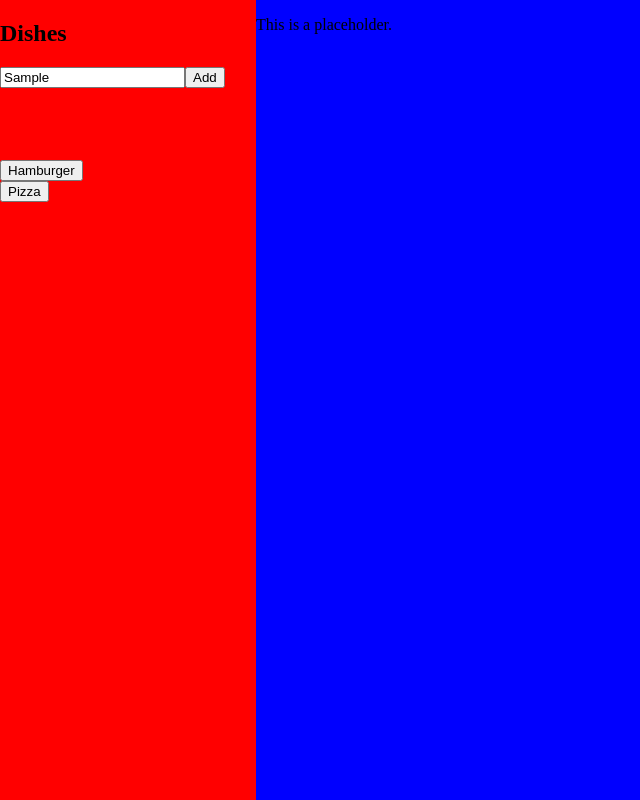
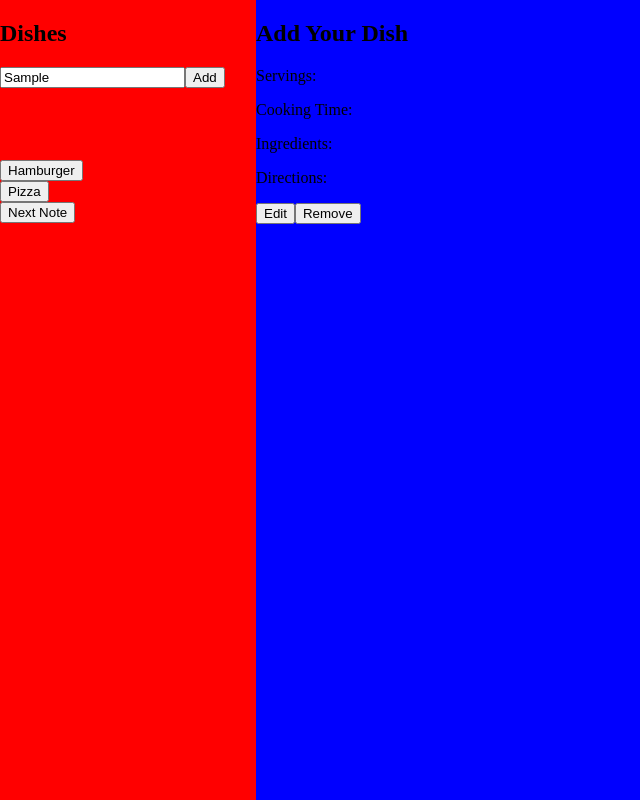
Before and after one commit to nastex21/react_recipes, a React (Create React App) app: page / in a window 1280 px wide. Both pictures are taken after typing "Sample" into the empty fields and a click on the button "Add". Shown: the whole page, without its empty margins (0-640 px from the left). Built offline with nearby package versions, Linux system fonts and the light colour scheme.

Commit message:
Edit btn is next

```diff
--- a/src/App.js
+++ b/src/App.js
@@ -11,6 +11,7 @@
     this.state = {
       initialRender: true, //what to render when app is first loaded
       recipeRender: false, //render recipe
+      addRecipe: false, //recipe is added
       editForm: false, // render edit form when edit button is clicked
       recipes: [], //hold recipe collection
       recipeHolder: [], //hold single recipe to render
@@ -18,7 +19,10 @@
     }
 
     this.recipeBtn = this.recipeBtn.bind(this);
-    //onClick={this.add.bind(null, "Next Note")} goes in button Add
+    this.add = this.add.bind(this);
+    this.nextid = this.nextid.bind(this);
+    this.resetAll = this.resetAll.bind(this);
+    this.editFunction = this.editFunction.bind(this);
     //onChange={this.search} goes in input
   }
 
@@ -64,13 +68,73 @@
     //if recipe button is pressed, run this
   recipeBtn(event){
       var value = this.state.recipes.filter(item => item.dish == event.target.value);
-
+      console.log(value)
       this.setState({
           recipeHolder: [...value],
           initialRender: false,
           recipeRender: true,
           editForm: false
         })
+  }
+
+  //function to add blank recipe card when button is clicked
+  add(text){
+    console.log(text);
+    var value = this.state.recipes;
+
+    //add recipe to recipes array
+    this.setState(prevState => ({
+      recipes: [
+        ...prevState.recipes,
+        {
+          id: this.nextid(), //create new ID by running this function
+          dish: text
+        }
+      ],
+
+      initialRender: false,
+      recipeRender: false,
+      addRecipe: true,
+      editForm: false
+    }))
+  }
+
+  //used to create new IDs for recipes
+   nextid(){
+    const idList = this.state.recipes.map(i => i.id);
+    var num = 0;
+
+    var returnID = function(){
+      var check = idList.indexOf(num);
+
+      if (check === -1){
+        return num;
+      } else {
+        num++;
+        console.log(num);
+        returnID();
+      }
+      return num;
+    }
+
+    return returnID();
+
+  }
+
+  //reset all checks for edit function
+  resetAll(){
+    this.setState({
+      initialRender: false,
+      recipeRender: false,
+      addRecipe: false,
+      editForm: false
+    })
+  }
+
+  editFunction(){
+    return[
+      <p>WORKS!</p>
+    ]
   }
 
   render(){
@@ -81,14 +145,14 @@
         <div id="search">
             <h2>Dishes</h2>
             <input  />
-            <button >Add</button>
+            <button onClick={this.add.bind(null, "Next Note")}>Add</button>
         </div>
         <div id="results">
         {this.state.search == "" ? <LeftPaneButtons values={this.state.recipes} recipeBtns={this.recipeBtn} /> : <SearchResults /> }
         </div>
       </div>,
       <div id="recipes-body">
-        <RenderRight initialRender={this.state.initialRender} recipeRender={this.state.recipeRender} editForm={this.state.editForm} value={this.state.recipeHolder}/>
+        <RenderRight initialRender={this.state.initialRender} recipeRender={this.state.recipeRender} editForm={this.state.editForm} addRecipe={this.state.addRecipe} value={this.state.recipeHolder} resetStates={this.resetAll} editThis={this.editFunction} />
       </div>
     ]
   }
--- a/src/RenderBody.js
+++ b/src/RenderBody.js
@@ -5,9 +5,12 @@
     constructor(props){
         super(props)
         this.state = {
+            edit: false
         }
         this.initialRender = this.initialRender.bind(this);
         this.renderRecipe = this.renderRecipe.bind(this);
+        this.renderAddedRecipe = this.renderAddedRecipe.bind(this);
+        this.edit = this.edit.bind(this);
     }
 
 initialRender(){
@@ -17,22 +20,22 @@
 }
 
 renderRecipe(){
-console.log(this.props.value)
+var item = this.props.value[0];
     return[
-        <div id="dish" className="recipeOutput">
-                    <h2>{this.state.dish}</h2>
+                <div id="dish" className="recipeOutput">
+                    <h2>{item.dish}</h2>
                 </div>,
                 <div id="servings" className="recipeOutput">
-                    <p>Servings: {this.state.servings}</p>
+                    <p>Servings: {item.servings}</p>
                 </div>,
                 <div id="cooking_time" className="recipeOutput">
-                    <p>Cooking Time: {this.state.cooking_time}</p>
+                    <p>Cooking Time: {item.cooking_time}</p>
                 </div>,
                 <div id="ingredients" className="recipeOutput">
-                    <p>Ingredients: {this.state.ingredients}</p>
+                    <p>Ingredients: {item.ingredients}</p>
                 </div>,
                 <div id="directions" className="recipeOutput">
-                    <p>Directions: {this.state.directions}</p>
+                    <p>Directions: {item.directions}</p>
                 </div>,
                 <div id="buttons" className="recipeOutput">
                     <button onClick={this.edit} id="edit">Edit</button><button onClick={this.remove} id="remove">Remove</button>
@@ -40,11 +43,45 @@
     ]
 }
 
+renderAddedRecipe(){
+return [
+                <div id="dish" className="recipeOutput">
+                    <h2>Add Your Dish</h2>
+                </div>,
+                <div id="servings" className="recipeOutput">
+                    <p>Servings: </p>
+                </div>,
+                <div id="cooking_time" className="recipeOutput">
+                    <p>Cooking Time:</p>
+                </div>,
+                <div id="ingredients" className="recipeOutput">
+                    <p>Ingredients: </p>
+                </div>,
+                <div id="directions" className="recipeOutput">
+                    <p>Directions: </p>
+                </div>,
+                <div id="buttons" className="recipeOutput">
+                    <button onClick={this.edit} id="edit">Edit</button><button onClick={this.remove} id="remove">Remove</button>
+                </div>
+]
+}
+
+edit(){
+    this.setState({
+        edit: true
+    })
+
+    this.props.resetStates();
+}
+
 render(){
     console.log(this.props.initialRender);
+    console.log(this.props.recipeRender);
+    console.log(this.props.addRecipe);
+    console.log(this.renderAddedRecipe)
     return (
         <>
-        {this.props.initialRender == true ? this.initialRender() : this.props.recipeRender == true ? this.renderRecipe() : null}
+        {this.props.initialRender == true ? this.initialRender() : this.props.recipeRender == true ? this.renderRecipe() : this.props.addRecipe == true ? this.renderAddedRecipe() : this.state.edit == true ? this.props.editThis():  null}
         </>
     )
 }
```
